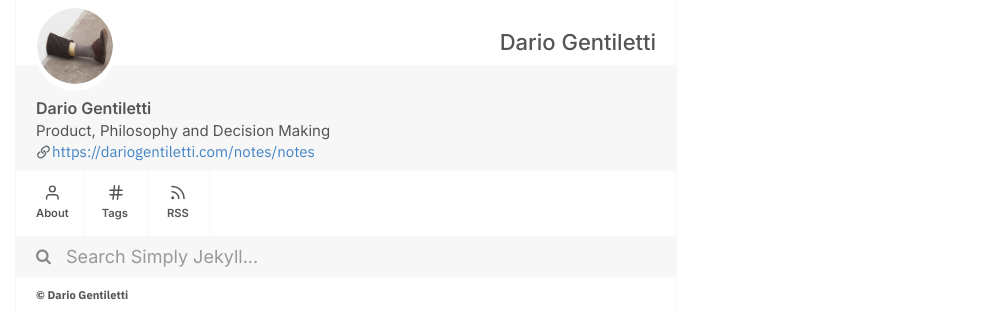
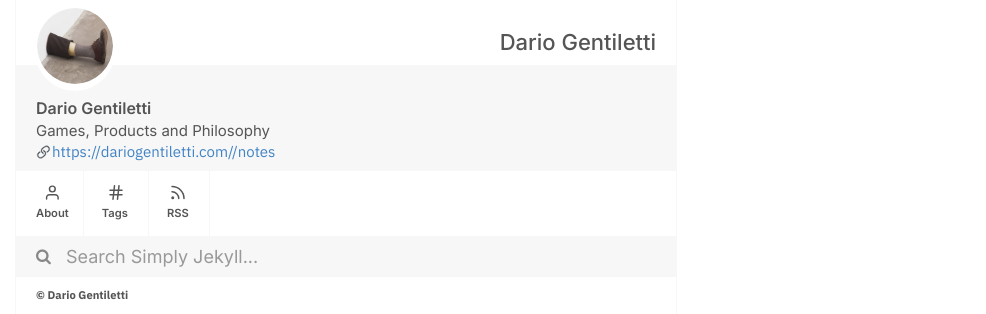
Before and after one commit to dariogentiletti/dariogentiletti.com, a Jekyll site: the page built from index.md, in a window 1280 px wide. Shown: the top 314 px of the page, without its empty margins (294-1280 px from the left). Built offline with Jekyll 4.4.1, drawn with Linux system fonts in a browser that asks for light colours.

Commit message:
Update Settings

```diff
--- a/_config.yml
+++ b/_config.yml
@@ -1,7 +1,7 @@
 title: Dario Gentiletti
 name: Dario Gentiletti
-user_description: Product, Philosophy and Decision Making
-notes_url: "https://dariogentiletti.com/notes"
+user_description: Games, Products and Philosophy
+notes_url: "https://dariogentiletti.com/"
 profile_pic: /assets/img/profile.png
 favicon: /assets/img/favicon.png
 copyright_name: Dario Gentiletti
@@ -33,7 +33,7 @@ collections:
       permalink: /notes/:title
 
 disqus:
-  shortname: raghuveerdotnet
+  shortname: dariogentiletti
 
 defaults:
   - scope:
```
